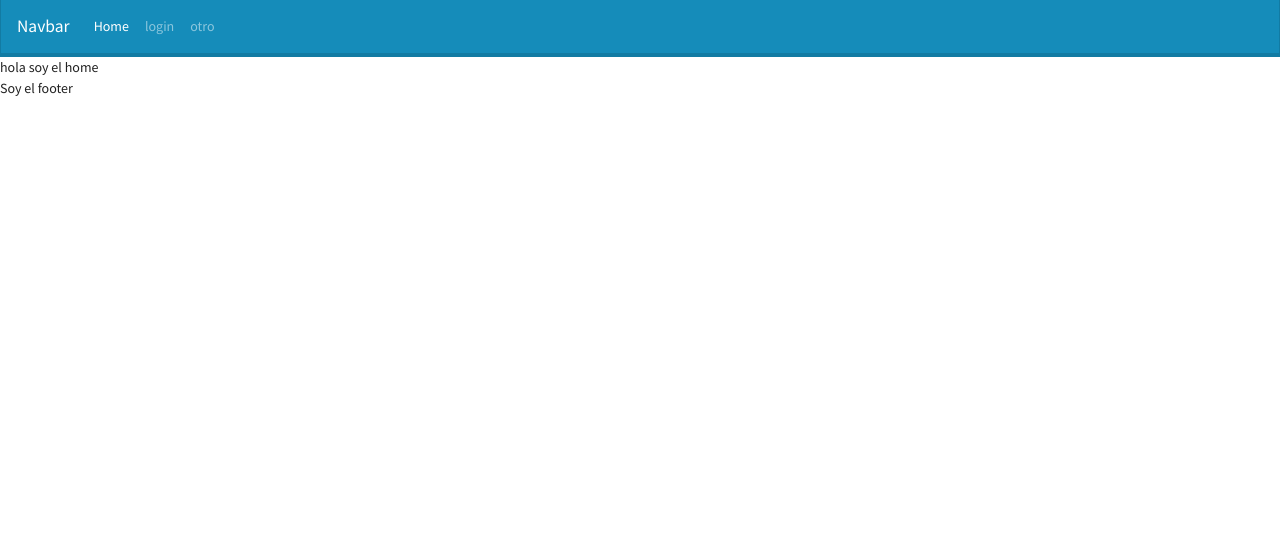
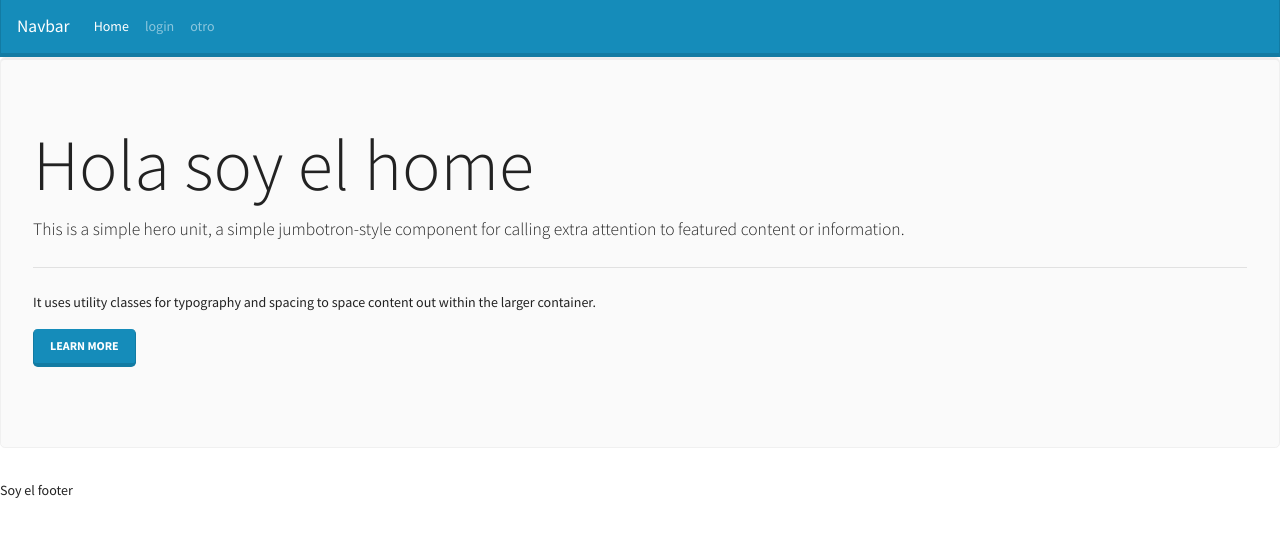
Before and after one commit to OMGTeamWeb/UI-OMGTODOLIST-WEB, an Angular app in the folder front/: page / in a window 1280 px wide. Shown: the top 536 px of the page. Built offline with nearby package versions, Linux system fonts and the light colour scheme.

Commit message:
practcando merge

```diff
--- a/front/src/app/components/landing/landing.component.html
+++ b/front/src/app/components/landing/landing.component.html
@@ -1 +1,11 @@
-hola soy el home
+
+
+<div class="jumbotron">
+  <h1 class="display-3">Hola soy el home</h1>
+  <p class="lead">This is a simple hero unit, a simple jumbotron-style component for calling extra attention to featured content or information.</p>
+  <hr class="my-4">
+  <p>It uses utility classes for typography and spacing to space content out within the larger container.</p>
+  <p class="lead">
+    <a class="btn btn-primary btn-lg" href="#" role="button">Learn more</a>
+  </p>
+</div>
```
